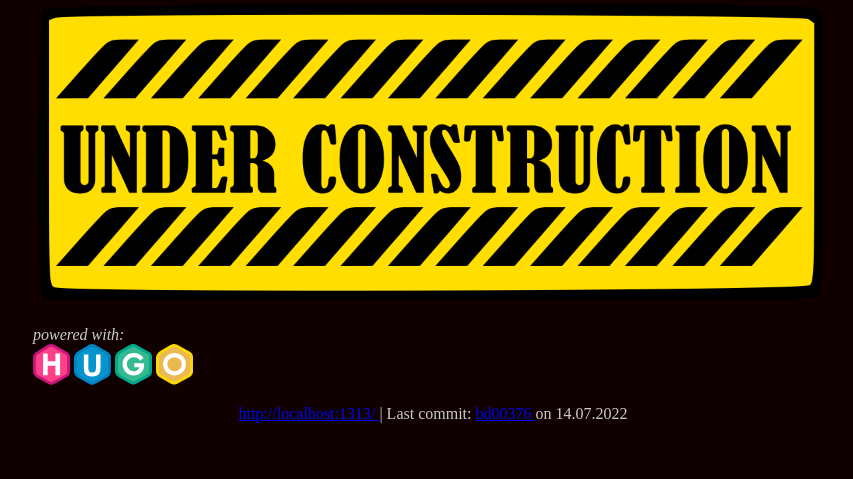
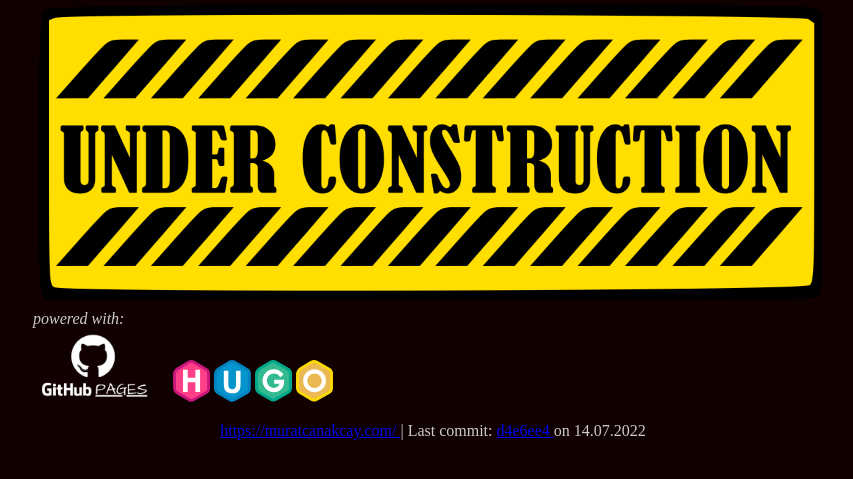
Before and after one commit to muratcanakcay/Website, a PHP site: page / in a window 1280 px wide. Shown: the part 81-560 px from the top of the page, without its empty margins (207-1060 px from the left). Run offline with PHP 8.4, Linux system fonts and the light colour scheme.

Commit message:
add github pages logo

```diff
--- a/public/categories/index.xml
+++ b/public/categories/index.xml
@@ -1,12 +1,12 @@
 <rss version="2.0" xmlns:atom="http://www.w3.org/2005/Atom">
   <channel>
 	<title>Muratcan Akcay | Software Developer</title>
-	<link>http://localhost:1313/categories/</link>
+	<link>https://muratcanakcay.com/categories/</link>
 	<description>Recent content in Categories on Muratcan Akcay | Software Developer</description>
 	<generator>Hugo -- gohugo.io</generator>
 	<language>en-us</language>
 
-        <atom:link href="http://localhost:1313/categories/index.xml" rel="self" type="application/rss+xml" />
+        <atom:link href="https://muratcanakcay.com/categories/index.xml" rel="self" type="application/rss+xml" />
 
 
 	</channel>
--- a/public/index.html
+++ b/public/index.html
@@ -1,9 +1,9 @@
 <!DOCTYPE html>
 <html lang="en">
 <head>
-	<meta name="generator" content="Hugo 0.101.0" /><script src="/livereload.js?mindelay=10&amp;v=2&amp;port=1313&amp;path=livereload" data-no-instant defer></script>
+	<meta name="generator" content="Hugo 0.101.0" />
 	<title>Muratcan Akcay | Software Developer</title>
-	<link rel="canonical" href="http://localhost:1313/">
+	<link rel="canonical" href="https://muratcanakcay.com/">
 	<link rel='alternate' type='application/rss+xml' title="Muratcan Akcay | Software Developer RSS" href='/index.xml'>
 	<link rel='stylesheet' type='text/css' href='/style.css'>
 	<link rel="icon" href="/favicon.ico">
@@ -16,25 +16,26 @@
 <main>
 <header><h1>Welcome to My Domain</h1></header>
 <article>
-<p><img src="/under-construction.png" alt="Under Construction"></p>
-<p><em>powered with:</em><br>
+<p><img src="/under-construction.png" alt="UnderConstruction">
+<em>powered with:</em><br>
+<img src="/github-pages.png" alt="GithubPages">
 <img src="/hugo.svg" alt="Hugo"></p>
 
 </article>
 </main>
 <footer>
-	<a href="http://localhost:1313/">
-        http://localhost:1313/
+	<a href="https://muratcanakcay.com/">
+        https://muratcanakcay.com/
     </a>
 
      | Last commit:
-    <a href="https://github.com/muratcanakcay/Website/commit/bd003761db3f5dfb013414df01eaa1649cb34367">
-            bd00376
+    <a href="https://github.com/muratcanakcay/Website/commit/d4e6ee4353f3504a1f53ccf3ef2abf191a11ba35">
+            d4e6ee4
         </a>
 
         on
 
-        <time datetime="2022-07-14T02:06:03&#43;02:00">
+        <time datetime="2022-07-14T02:47:09&#43;02:00">
                 14.07.2022
         </time>
 
--- a/public/style.css
+++ b/public/style.css
@@ -44,4 +44,5 @@ footer {
 	max-width: 33% ;
 }
 
-img[alt=Hugo] {width: 20%;}
+img[alt=Hugo] {width: 20%; padding-left: 2%;}
+img[alt=GithubPages] {width: 15%;}
--- a/public/tags/index.xml
+++ b/public/tags/index.xml
@@ -1,12 +1,12 @@
 <rss version="2.0" xmlns:atom="http://www.w3.org/2005/Atom">
   <channel>
 	<title>Muratcan Akcay | Software Developer</title>
-	<link>http://localhost:1313/tags/</link>
+	<link>https://muratcanakcay.com/tags/</link>
 	<description>Recent content in Tags on Muratcan Akcay | Software Developer</description>
 	<generator>Hugo -- gohugo.io</generator>
 	<language>en-us</language>
 
-        <atom:link href="http://localhost:1313/tags/index.xml" rel="self" type="application/rss+xml" />
+        <atom:link href="https://muratcanakcay.com/tags/index.xml" rel="self" type="application/rss+xml" />
 
 
 	</channel>
--- a/static/style.css
+++ b/static/style.css
@@ -44,4 +44,5 @@ footer {
 	max-width: 33% ;
 }
 
-img[alt=Hugo] {width: 20%;}
+img[alt=Hugo] {width: 20%; padding-left: 2%;}
+img[alt=GithubPages] {width: 15%;}
```
Also changed, not shown: content/_index.md (+2 -2 lines), public/categories/index.html (+4 -4 lines), public/index.xml (+4 -4 lines), public/portfolio/computer-graphics/index.html (+4 -4 lines), public/portfolio/index.html (+4 -4 lines), public/portfolio/index.xml (+4 -4 lines), public/sitemap.xml (+6 -6 lines), public/tags/index.html (+4 -4 lines), public/github-pages.png (added), static/github-pages.png (added).
